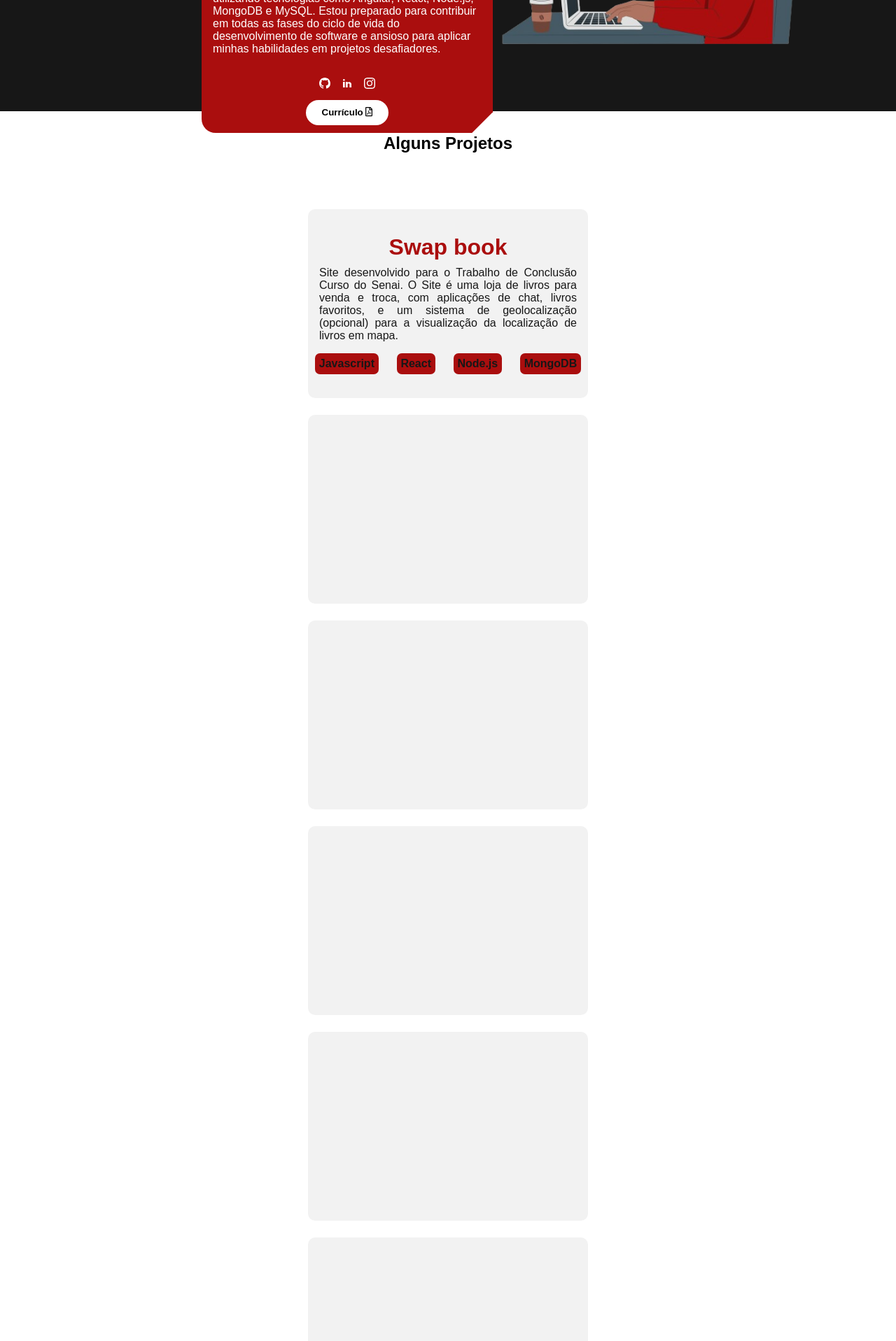
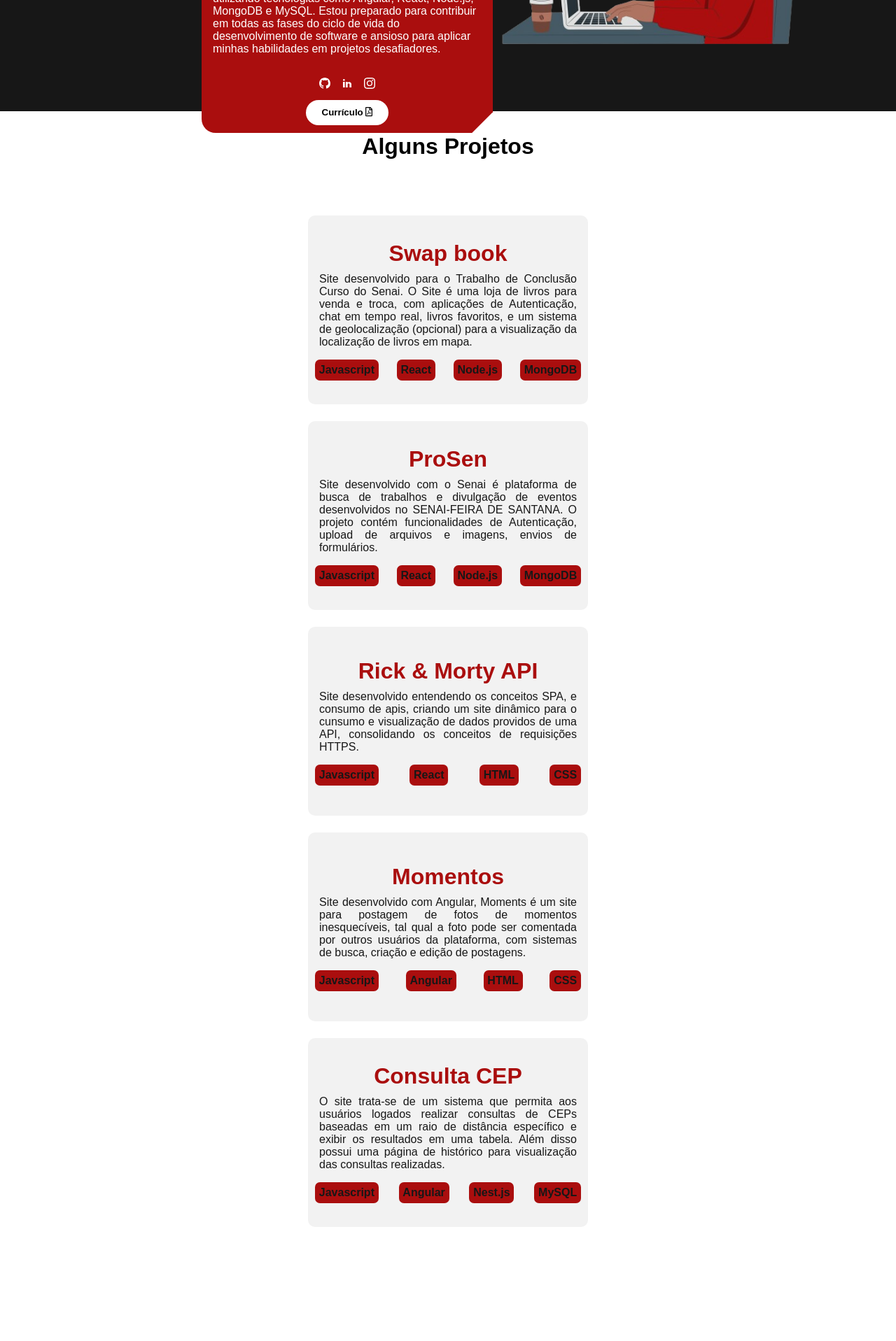
Before and after one commit to JoaoHneri/Portf-lio-Jo-o, an Angular app: page / in a window 1280 px wide. Shown: the part 1454-3371 px from the top of the page at 70% size. After the commit the page ends 3232 px from the top, so only its background shows below. Built offline with nearby package versions, Linux system fonts and the light colour scheme.

Commit message:
Dados de Projetos inseridos no componente app car project

```diff
--- a/src/app/app.component.css
+++ b/src/app/app.component.css
@@ -117,6 +117,10 @@
     padding-top: 2em;
 }
 
+.titleSection h1 {
+    font-size: 2em;
+}
+
 
 .cards{
     display: flex;
--- a/src/app/app.component.html
+++ b/src/app/app.component.html
@@ -57,11 +57,11 @@
     <h1>Alguns Projetos</h1>
   </div>
   <div class="cards">
-    <app-card-project nameProject="Swap book" [tec]="['Javascript', 'React', 'Node.js', 'MongoDB']"  descriptionProject="Site desenvolvido para o Trabalho de Conclusão Curso do Senai. O Site é uma loja de livros para venda e troca, com aplicações de chat, livros favoritos, e um sistema de geolocalização (opcional) para a visualização da localização de livros em mapa." linkProject="https://swapbook.com.br"></app-card-project>
-    <app-card-project></app-card-project>
-    <app-card-project></app-card-project>
-    <app-card-project></app-card-project>
-    <app-card-project></app-card-project>
-    <app-card-project></app-card-project>
+    <app-card-project nameProject="Swap book" [tec]="['Javascript', 'React', 'Node.js', 'MongoDB']"  descriptionProject="Site desenvolvido para o Trabalho de Conclusão Curso do Senai. O Site é uma loja de livros para venda e troca, com aplicações de Autenticação, chat em tempo real, livros favoritos, e um sistema de geolocalização (opcional) para a visualização da localização de livros em mapa." linkProject="https://swapbook.com.br"></app-card-project>
+    <app-card-project nameProject="ProSen" [tec]="['Javascript', 'React', 'Node.js', 'MongoDB']"  descriptionProject="Site desenvolvido com o Senai é plataforma de busca de trabalhos e divulgação de eventos desenvolvidos no SENAI-FEIRA DE SANTANA. O projeto contém funcionalidades de Autenticação, upload de arquivos e imagens, envios de formulários." linkProject="https://pro-sen.vercel.app"></app-card-project>
+    <app-card-project  nameProject="Rick & Morty API" [tec]="['Javascript', 'React', 'HTML', 'CSS']"  descriptionProject="Site desenvolvido entendendo os conceitos SPA, e consumo de apis, criando um site dinâmico para o cunsumo e visualização de dados providos de uma API, consolidando os conceitos de requisições HTTPS." linkProject="https://rick-and-morty-spa-three.vercel.app"></app-card-project>
+
+    <app-card-project nameProject="Momentos" [tec]="['Javascript', 'Angular', 'HTML', 'CSS']"  descriptionProject="Site desenvolvido com Angular, Moments é um site para postagem de fotos de momentos inesquecíveis, tal qual a foto pode ser comentada por outros usuários da plataforma, com sistemas de busca, criação e edição de postagens." linkProject="https://github.com/JoaoHneri/Moments-site-angular"></app-card-project>
+    <app-card-project nameProject="Consulta CEP" [tec]="['Javascript', 'Angular', 'Nest.js', 'MySQL']"  descriptionProject="O site trata-se de um sistema que permita aos usuários logados realizar consultas de CEPs baseadas em um raio de distância específico e exibir os resultados em uma tabela. Além disso possui uma página de histórico para visualização das consultas realizadas." linkProject="https://github.com/JoaoHneri/Desafio_Consulta_Cep"></app-card-project>
   </div>
 </section>
```
